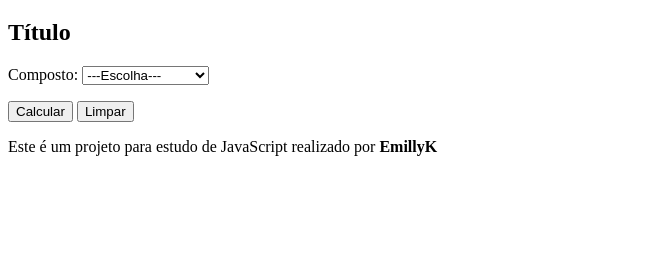
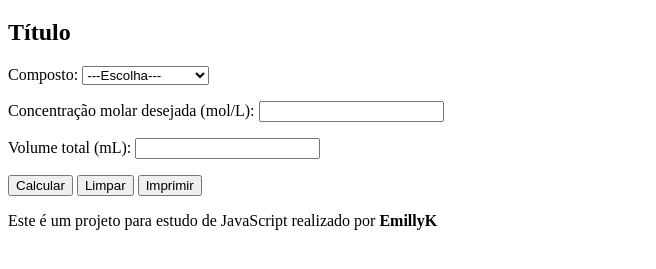
Before and after one commit to emilly-ksalmeida/javascript, a plain HTML site: page Gerador_preparo_solucoes/paginacalc.html in a window 1280 px wide. Shown: the part 61-330 px from the top of the page, without its empty margins (0-656 px from the left). Drawn offline with Linux system fonts and the light colour scheme.

Commit message:
Adição dos principais itens do formulário

```diff
--- a/Gerador_preparo_solucoes/paginacalc.html
+++ b/Gerador_preparo_solucoes/paginacalc.html
@@ -35,13 +35,22 @@
         </select>
     </p>
     <p>
+        <label for="concentracao">Concentração molar desejada (mol/L): </label>
+        <input type="number" name="iconcentracao" id="concentracao">
+    </p>
+    <p>
+        <label for="volumeTotal">Volume total (mL): </label>
+        <input type="number" name="ivolumeTotal" id="volumeTotal">
+    </p>
+    <p>
         <input type="button" value="Calcular" onclick="calcular()">
         <input type="reset" value="Limpar">
+        <input type="button" value="Imprimir">
     </p>
 </form>
 
 </section>
-<section>
+<section id="espacoResultado">
 
 </section>
     </main>
```
